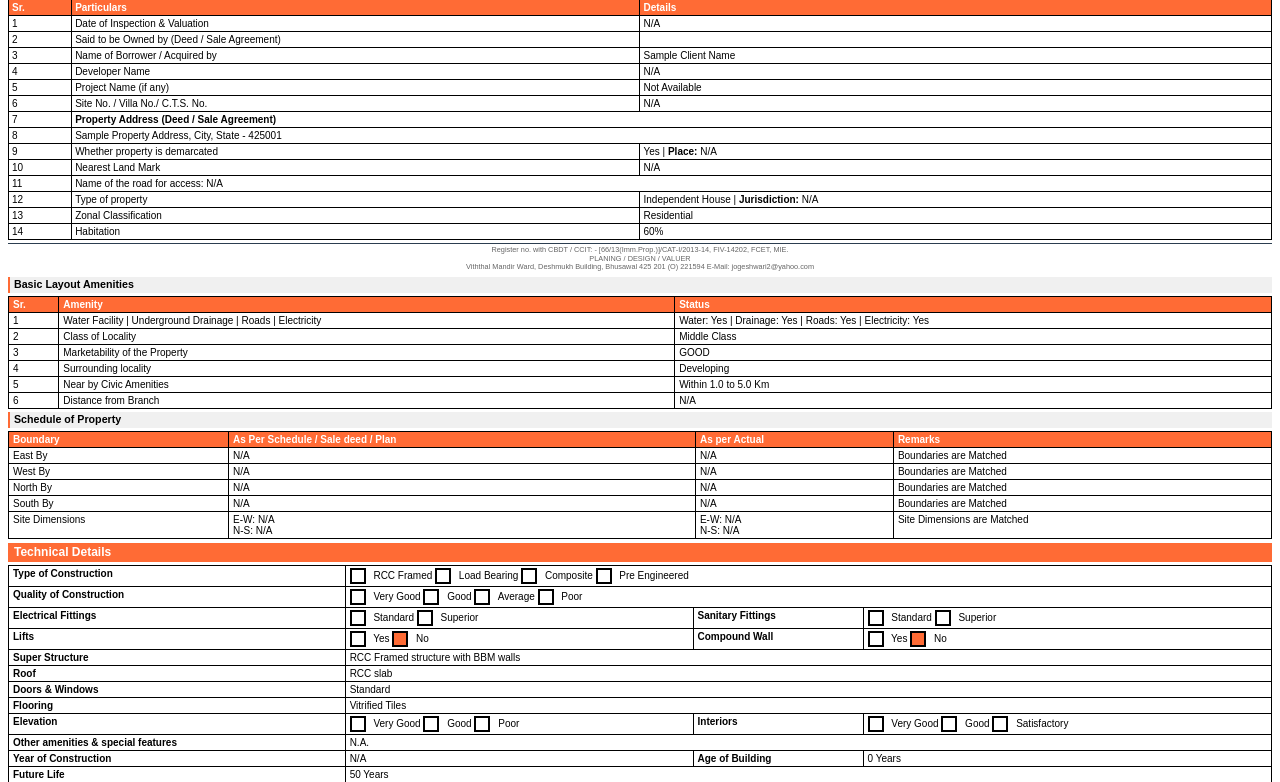
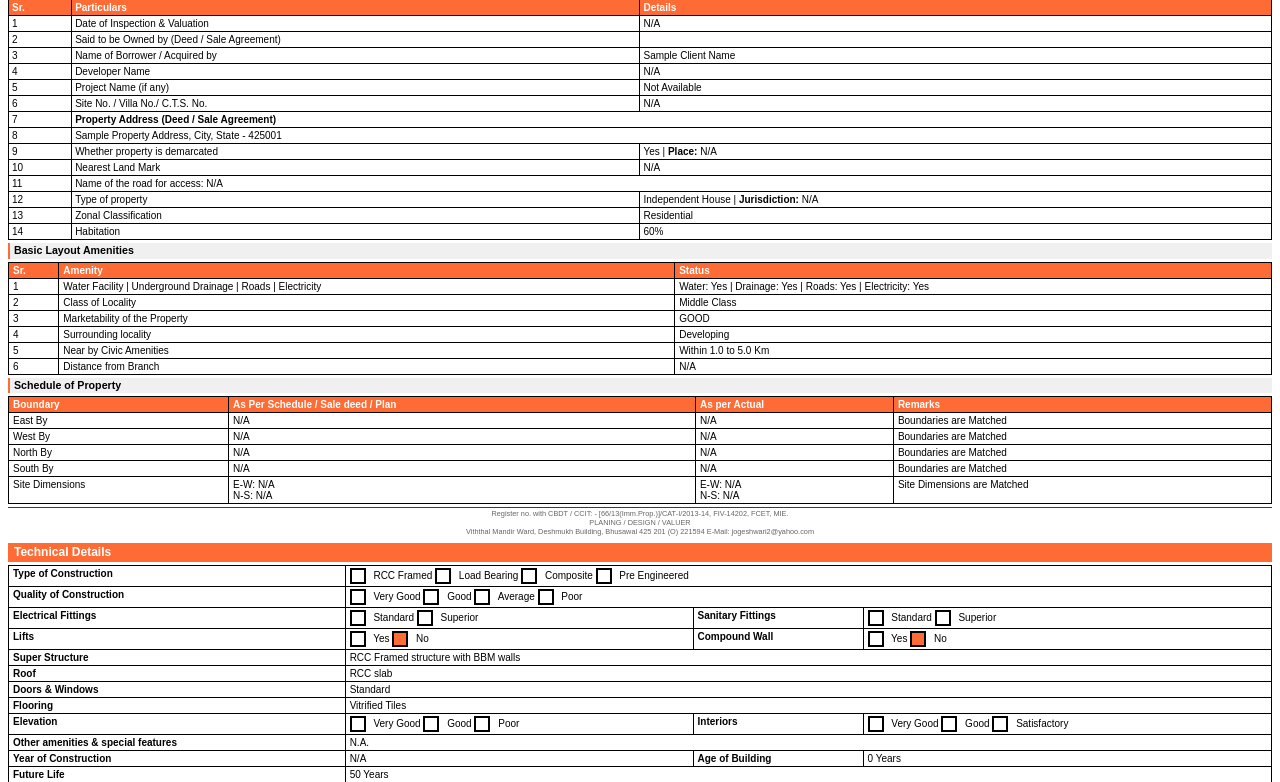
Before and after one commit to vipulsaw/land-valuation, a Flask app: page /templates/preview/1 in a window 1280 px wide. Shown: the part 201-983 px from the top of the page. Run offline with Flask 3, Linux system fonts and the light colour scheme; the visitor is signed in with stand-in values (Sample User, id 1); data comes from the database, SQL or seed files in the repository.

Commit message:
first ujjivan working header setup for front only with spaces updated manual test with spacing

```diff
--- a/templates/ujjivan_report.html
+++ b/templates/ujjivan_report.html
@@ -441,12 +441,7 @@
         </tr>
     </table>
 
-    <!-- Footer - First Page Only -->
-    <div class="footer" style="margin-top: 3px;">
-        Register no. with CBDT / CCIT: - [66/13(Imm.Prop.)]/CAT-I/2013-14, FIV-14202, FCET, MIE.<br>
-        PLANING / DESIGN / VALUER<br>
-        Viththal Mandir Ward, Deshmukh Building, Bhusawal 425 201 (O) 221594 E-Mail: jogeshwari2@yahoo.com
-    </div>
+
 
 
 
@@ -496,8 +491,7 @@
     </table>
 
 
-    <!-- Page Break after first page -->
-    <div style="page-break-before: always;"></div>
+
 
     <!-- Schedule of Property -->
     <div class="sub-section">Schedule of Property</div>
@@ -540,8 +534,15 @@
         </tr>
     </table>
 
-    <!-- Page Break -->
-    <div class="page-break"></div>
+    <!-- Footer - First Page Only -->
+    <div class="footer" style="margin-top: 3px;">
+        Register no. with CBDT / CCIT: - [66/13(Imm.Prop.)]/CAT-I/2013-14, FIV-14202, FCET, MIE.<br>
+        PLANING / DESIGN / VALUER<br>
+        Viththal Mandir Ward, Deshmukh Building, Bhusawal 425 201 (O) 221594 E-Mail: jogeshwari2@yahoo.com
+    </div>
+
+    <!-- Page Break after first page -->
+    <div style="page-break-before: always;"></div>
 
     <!-- Technical Details -->
     <div class="section-title">Technical Details</div>
```
